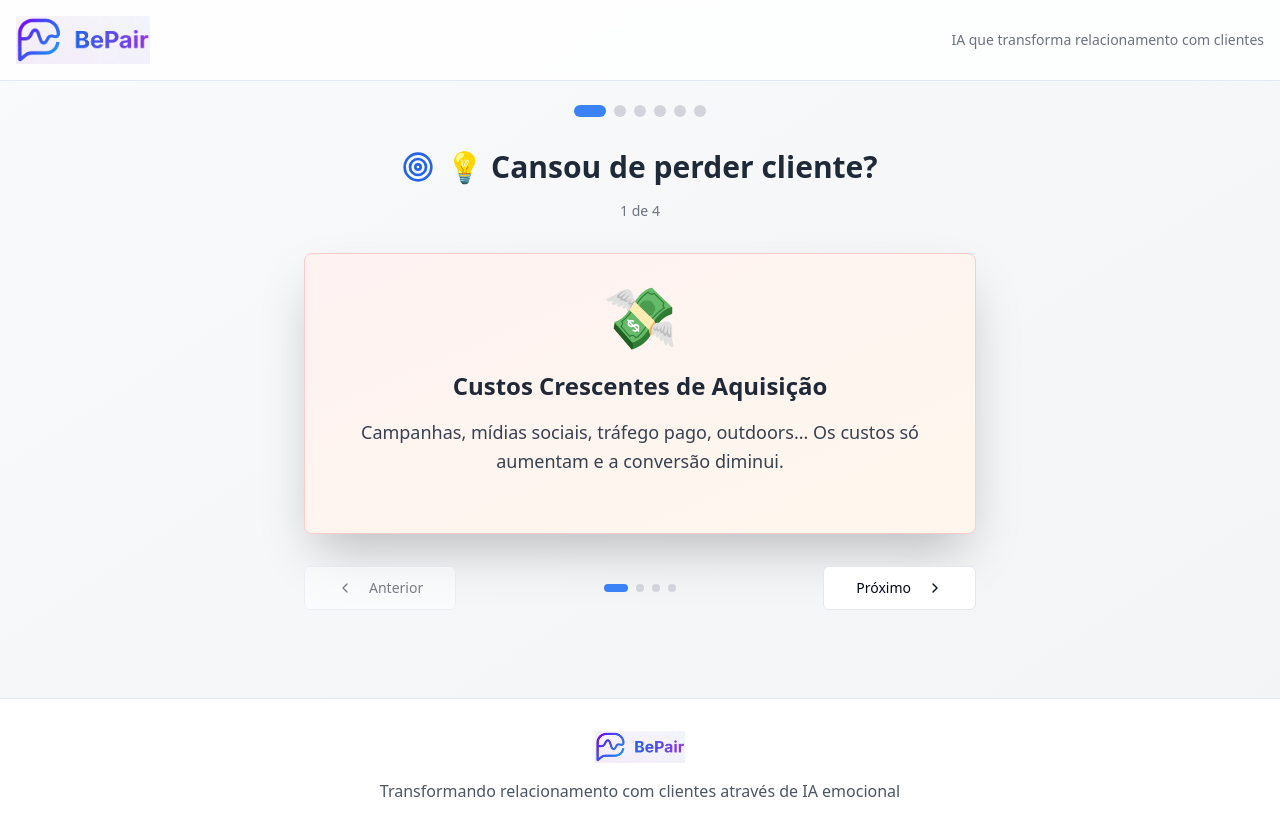
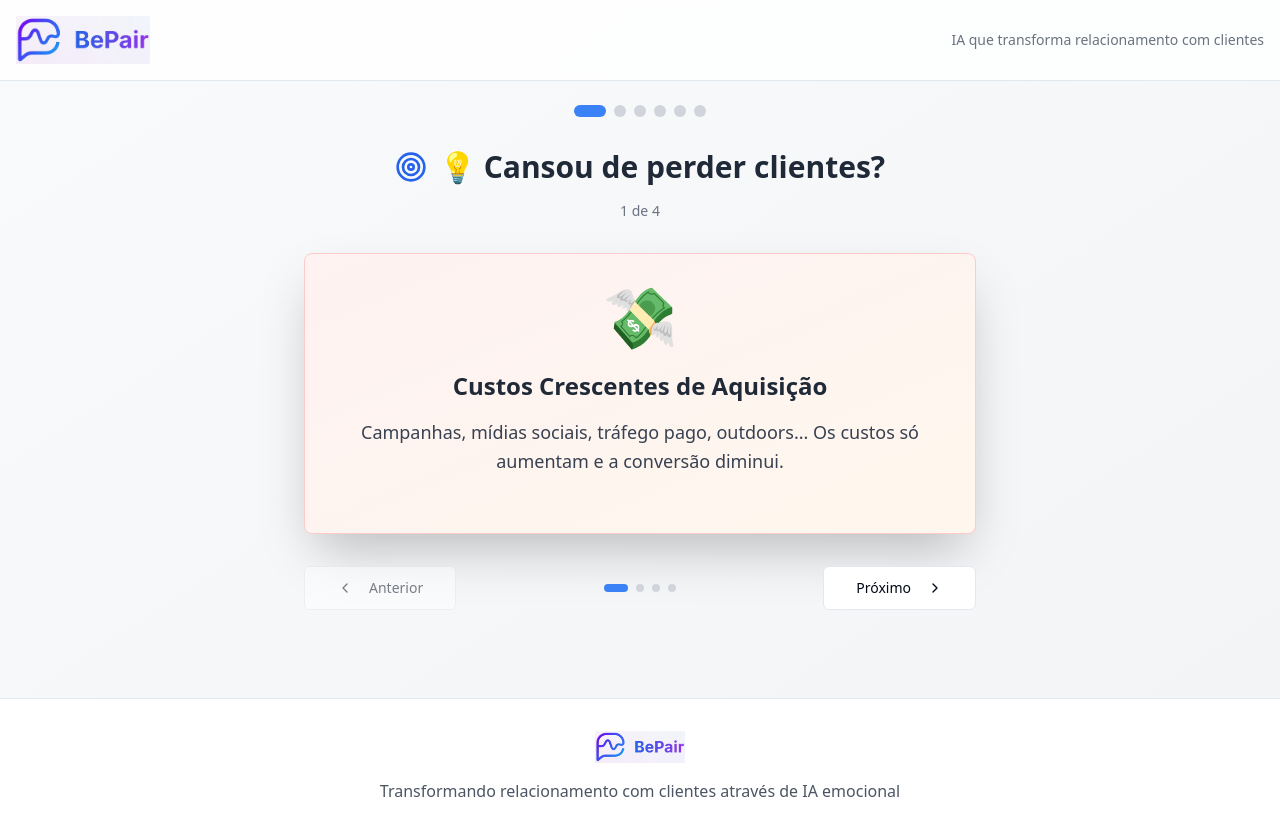
Before and after one commit to RicardoKerr/bepair-symbiotic-flow, a React (Vite) app: page / in a window 1280 px wide. Built offline with nearby package versions, Linux system fonts and the light colour scheme.

Commit message:
Fix: Correct title typo
Corrected the title of the first card set from "Cansou de perder cliente?" to "Cansou de perder clientes?".

```diff
--- a/src/pages/Index.tsx
+++ b/src/pages/Index.tsx
@@ -27,7 +27,7 @@ const Index = () => {
 
   const cardSets: CardSet[] = [
     {
-      title: "💡 Cansou de perder cliente?",
+      title: "💡 Cansou de perder clientes?",
       color: "bg-gradient-to-br from-red-50 to-orange-50 border-red-200",
       icon: Target,
       cards: [
```
